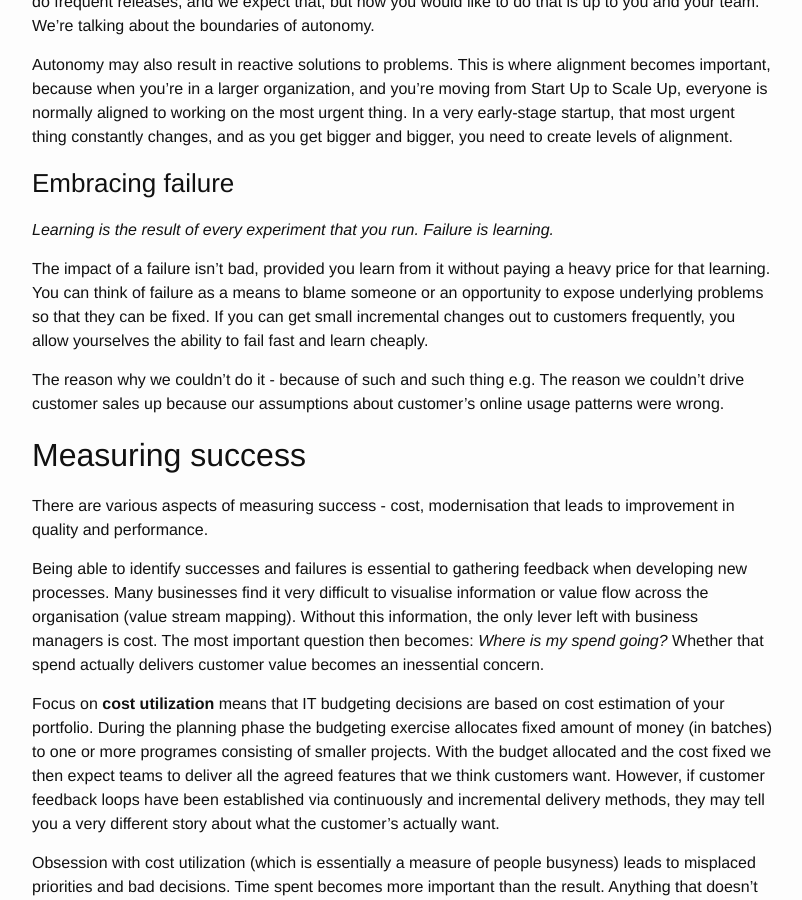
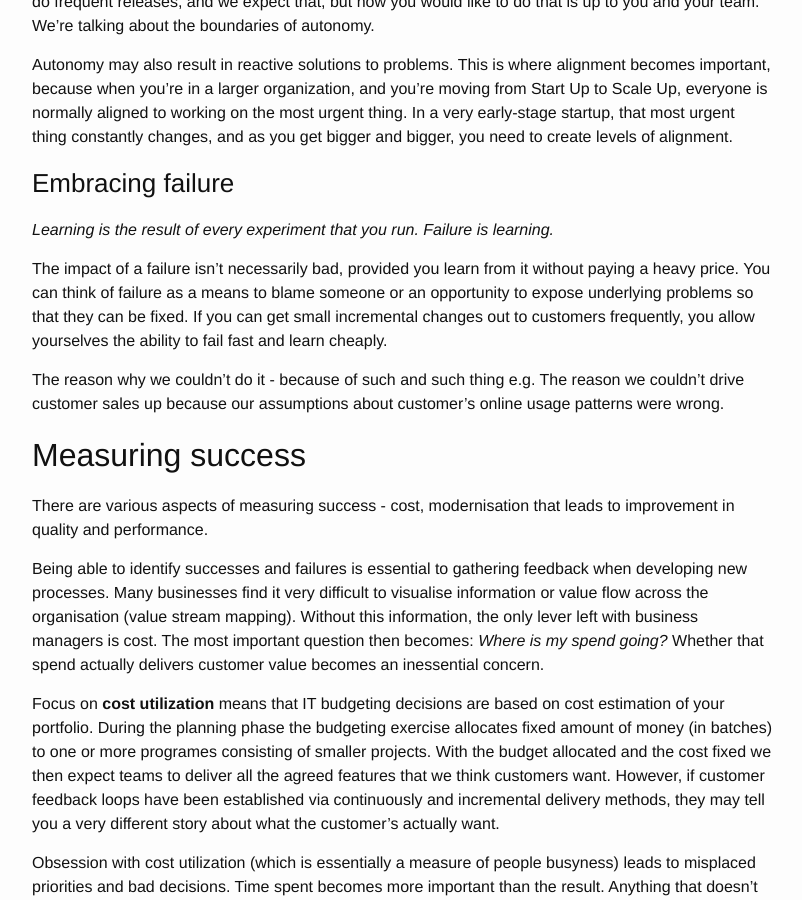
Before and after one commit to hemantksingh/hemantksingh.github.io, a Jekyll site: the page built from _posts/2020-03-02-transformation-what-the-heck.markdown, in a window 1280 px wide and 900 px high, scrolled down 2295 px. Shown: the whole window, without its empty margins (238-1040 px from the left). Built offline with Jekyll 4.4.1, drawn with Linux system fonts in a browser that asks for light colours; comment, search, counter and statistics services are not loaded.

Commit message:
Update 2020-03-02-transformation-what-the-heck.markdown

```diff
--- a/_posts/2020-03-02-transformation-what-the-heck.markdown
+++ b/_posts/2020-03-02-transformation-what-the-heck.markdown
@@ -59,7 +59,7 @@ Autonomy may also result in reactive solutions to problems. This is where alignm
 
 *Learning is the result of every experiment that you run. Failure is learning.*
 
-The impact of a failure isn't bad, provided you learn from it without paying a heavy price for that learning. You can think of failure as a means to blame someone or an opportunity to expose underlying problems so that they can be fixed. If you can get small incremental changes out to customers frequently, you allow yourselves the ability to fail fast and learn cheaply.
+The impact of a failure isn't necessarily bad, provided you learn from it without paying a heavy price. You can think of failure as a means to blame someone or an opportunity to expose underlying problems so that they can be fixed. If you can get small incremental changes out to customers frequently, you allow yourselves the ability to fail fast and learn cheaply.
 
 The reason why we couldn't do it - because of such and such thing e.g. The reason we couldn't drive customer sales up because our assumptions about customer's online usage patterns were wrong.
 
```
